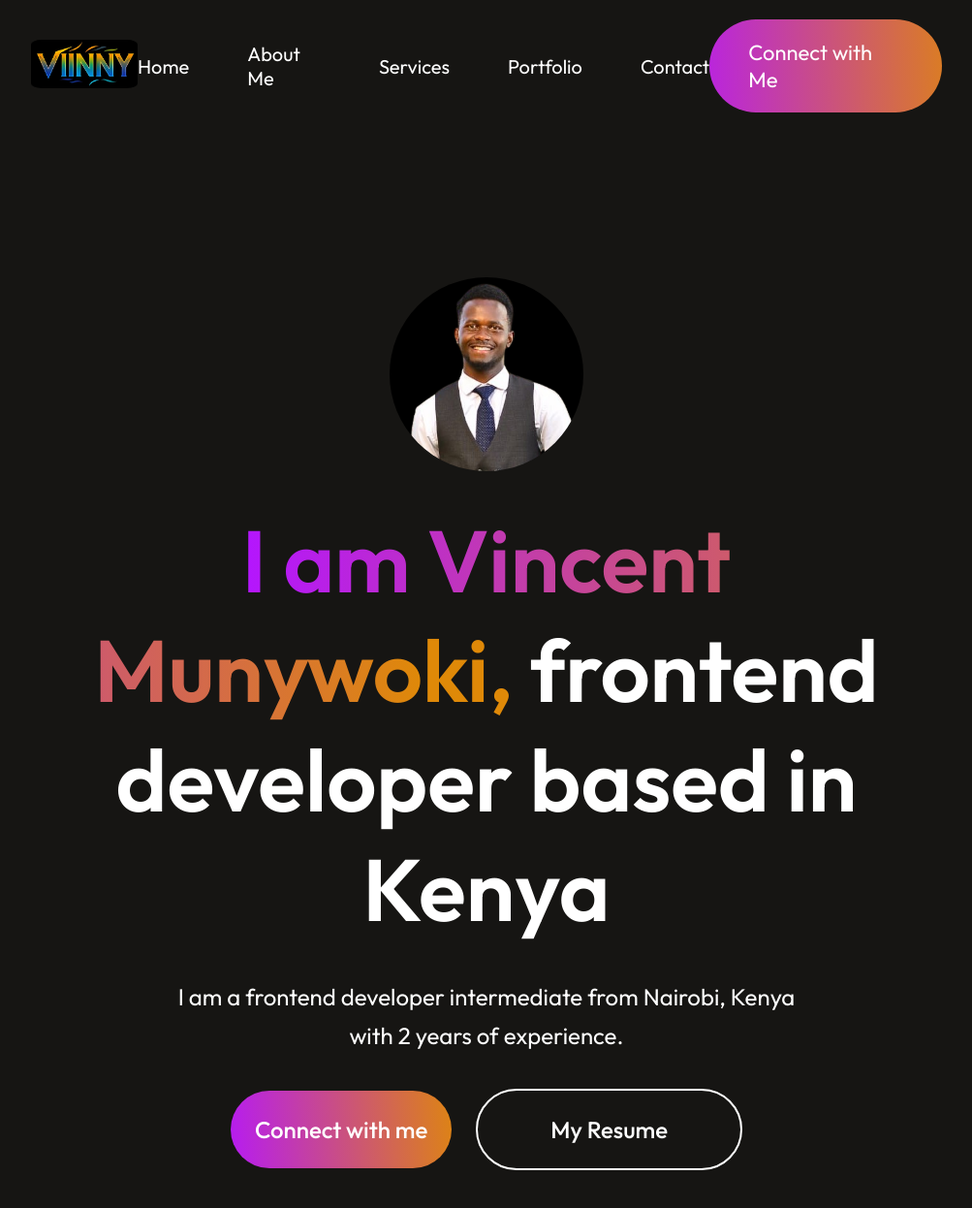
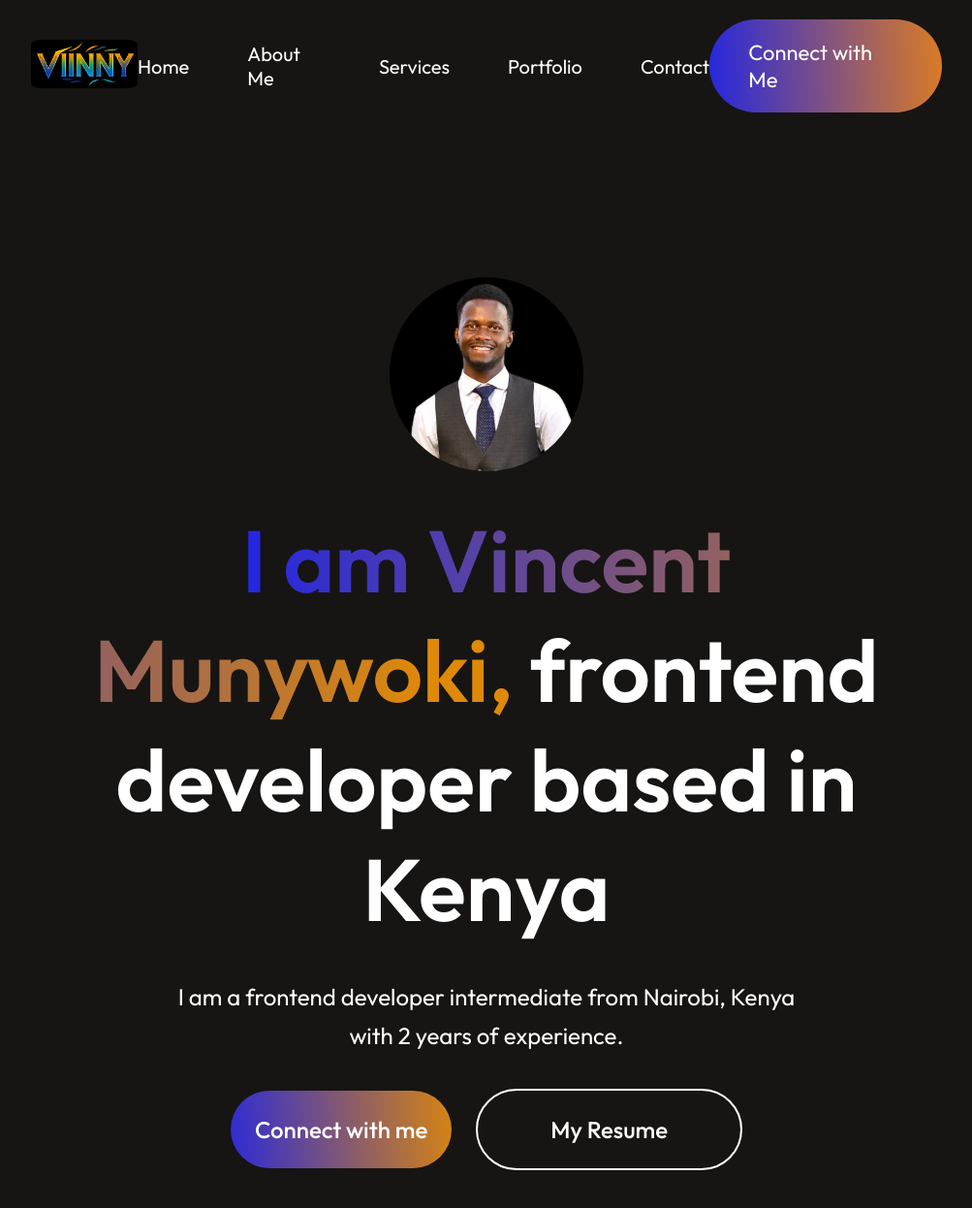
Before and after one commit to vincentMunywoki/my-portfolio, a React (Vite) app: page / in a window 1280 px wide. Shown: the top 1246 px of the page at 97% size, without its empty margins (138-1141 px from the left). Built offline with nearby package versions, Linux system fonts and the light colour scheme.

Commit message:
my first commit

```diff
--- a/src/Components/Hero/Hero.css
+++ b/src/Components/Hero/Hero.css
@@ -21,7 +21,7 @@
 }
 
 .hero h1 span{
-    background: linear-gradient(270deg, #DF8908 10%, #B415FF 100%);
+    background: linear-gradient(270deg, #DF8908 10%, #2326e1 100%);
     background-clip: text;
     -webkit-background-clip: text;
     -webkit-text-fill-color: transparent;
@@ -46,7 +46,7 @@
 .hero-connect{
     padding: 25px;
     border-radius: 50px;
-    background: linear-gradient(264deg, #DF8908 -5.09%, #B415FF 106.28%);
+    background: linear-gradient(264deg, #DF8908 -5.09%, #2326e1 106.28%);
     cursor: pointer;
 }
 
@@ -56,3 +56,11 @@
     border: 2px solid #fff;
     cursor: pointer;
 }
+
+.hero-connect:hover{
+    border: 2px solid #fff;
+}
+
+.hero-resume:hover{
+    border-color: #2326e1;
+}
--- a/src/Components/Navbar/Navbar.css
+++ b/src/Components/Navbar/Navbar.css
@@ -23,7 +23,7 @@
 .nav-connect{
     padding: 20px 40px;
     border-radius: 50px;
-    background: linear-gradient(267deg, #DA7C25 0.36%, #B923E1 102.06%);
+    background: linear-gradient(267deg, #DA7C25 0.36%, #2326e1 102.06%);
     font-size: 22px;
     cursor: pointer;
     transition: 0.5s;
```
